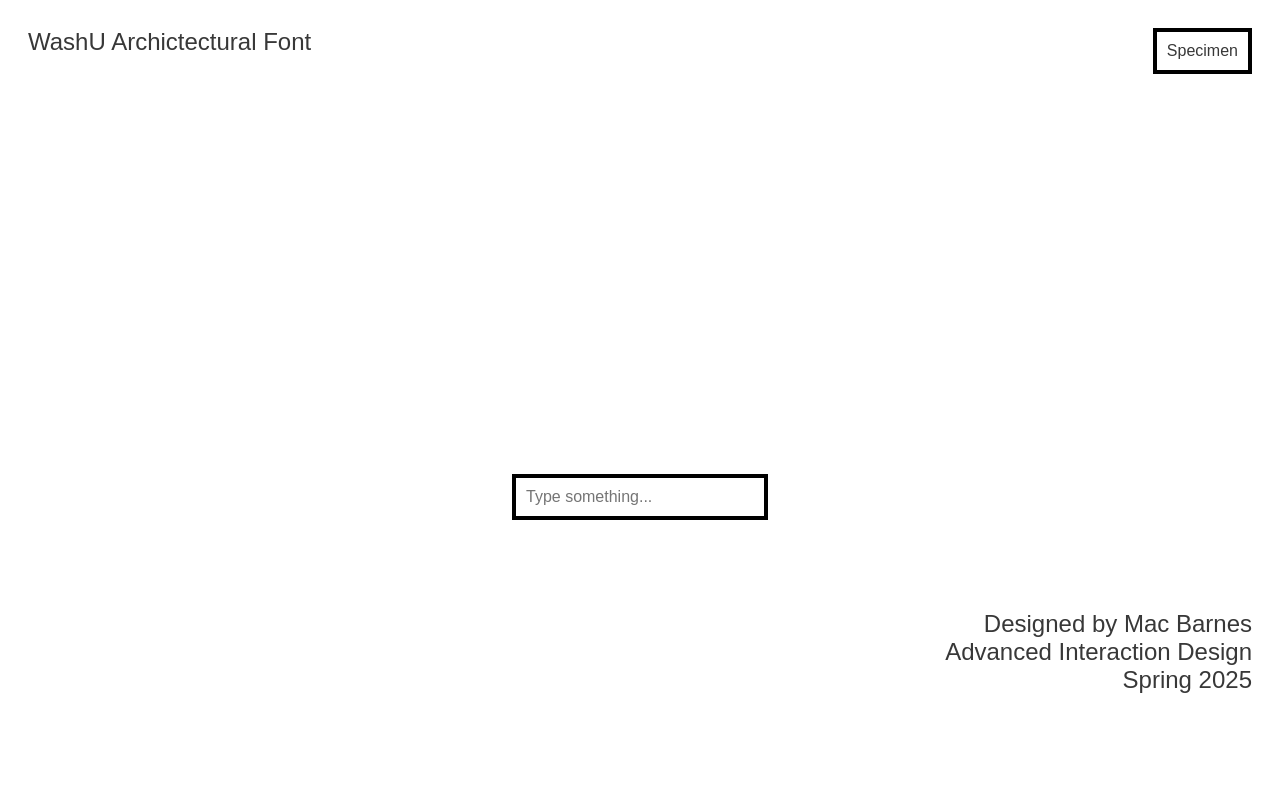
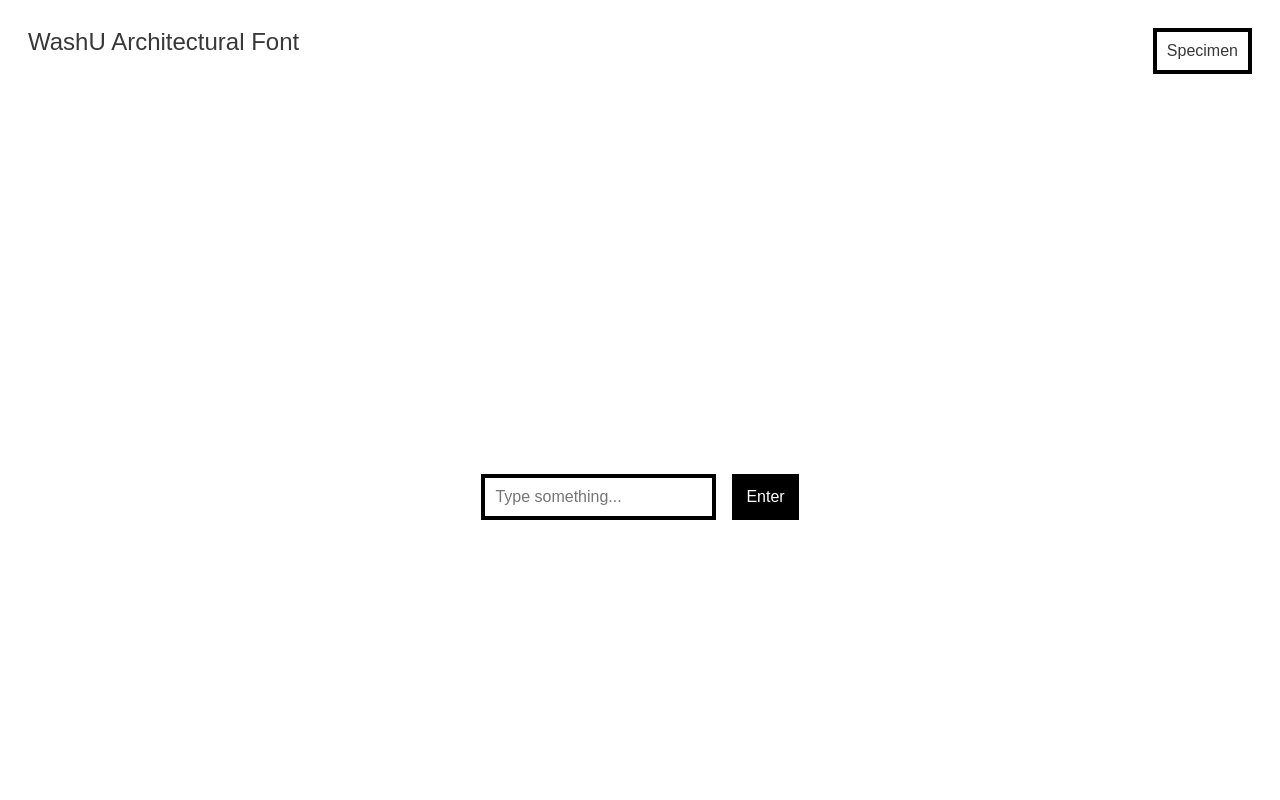
Before and after one commit to macbarnes04/washu-typeface, a React (Create React App) app: page / in a window 1280 px wide. Shown: the top 800 px of the page. Built offline with nearby package versions, Linux system fonts and the light colour scheme.

Commit message:
text display fixed

```diff
--- a/src/App.css
+++ b/src/App.css
@@ -9,22 +9,21 @@
 #text-main{
   display: flex;
   flex-direction: column;
+  justify-content: space-around;
   padding: 20px;
   margin-top: 5vh;
   margin-bottom: 12vh;
   width: 80vw;
   height: 70vh;
   justify-self: center;
-  justify-content: end;
+  justify-content: start;
   align-items: center;
   /* background-color: green; */
   object-fit: cover;
 }
 .text-box-container {
   position: relative;
-  bottom: 10%;
   z-index: 100;
-  width: 100%;
   display: flex;
   justify-content: center;
 }
@@ -39,14 +38,31 @@
   cursor: pointer;
 }
 
-input[type="text"] {
-  width: 100%;
+.enter{
   padding: 10px;
   font-size: 16px;
   border: 4px solid #000000;
   box-sizing: border-box;
-  width: 20vw;
-  position: absolute;
+  background-color: #000000;
+  color: white;
+}
+.enter:hover{
+  cursor: pointer;
+}
+
+#inputs{
+  display: flex;
+  justify-content: center;
+  gap: 1em;
+  width: 100%;
+  align-items: center;
+}
+
+input[type="text"] {
+  padding: 10px;
+  font-size: 16px;
+  border: 4px solid #000000;
+  box-sizing: border-box;
 }
 
 img{
@@ -81,12 +97,6 @@ body {
 /* Make sure the body takes the full height */
 
 /* This will ensure that the Stage and Layer are contained inside the page properly */
-#text-main {
-  display: flex;
-  justify-content: space-around;
-  align-items: center;
-  height: 20%;
-  width: 100%; /* Ensure the Stage spans the entire width */
-}
+
 
 /* Optional: Add some margin to the footer if needed */
--- a/src/pages/home.js
+++ b/src/pages/home.js
@@ -51,41 +51,50 @@ const Home = () => {
   return (
     <div className="App">
       <div className="header">
-        WashU Archictectural Font
+        WashU Architectural Font
         <div className="button" onClick={() => navigate("/fullfont")}>
           Specimen
         </div>
       </div>
       <div id="text-main">
-        <Stage
-          width={window.innerWidth}
-          height={window.innerHeight * 0.4} // Set canvas height to 40% of the page height
-        >
+        <Stage width={window.innerWidth} height={window.innerHeight * 0.4}>
           <Layer>
-            {images.map((image, index) => {
-              const imageAspectRatio = image.height / image.width;
-              const height = 310;
-              const width = height / imageAspectRatio;
+            {(() => {
+              // 1. Compute total width of all images including spacing
+              const totalWidth = images.reduce((sum, image) => {
+                const imageAspectRatio = image.width / image.height;
+                const width = 151 * imageAspectRatio; // Maintain aspect ratio
+                return sum + width + 30; // Add width of image + spacing
+              }, -60); // Start at -60 to ignore the last extra gap
 
-              // Dynamically adjust the x-position based on the image width and a fixed gap
-              const gap = 20; // Space between the images
-              const xPosition = 50 + (index * (width + gap)); // Include the gap in the position
+              const startX = (window.innerWidth / 2) - (totalWidth / 2); // Centering Fix
+
+              let currentX = startX; // Track x-position dynamically
+
+              return images.map((image, index) => {
+                const imageAspectRatio = image.width / image.height;
+                const height = 151; // Fixed height
+                const width = height * imageAspectRatio; // Maintain aspect ratio
+
+                const xPosition = currentX; // Store the current position
+                currentX += width + 30; // Move position for next image
 
                 return (
-                image && (
                   <KonvaImage
                     key={index}
                     image={image}
                     x={xPosition}
-                    y={10} // Adjust y for centering vertically within the Stage
-                    width={width} // Fixed width
-                    height={height} // Auto height based on the aspect ratio
+                    y={10} // Adjust as needed
+                    width={width}
+                    height={height}
                   />
-                )
                 );
-            })}
+              });
+            })()}
           </Layer>
         </Stage>
+
+        <div id="inputs">
           <div className="text-box-container">
             <input
               type="text"
@@ -96,6 +105,12 @@ const Home = () => {
               value={text}
             />
           </div>
+          <div className="enter">
+          Enter
+        </div>
+        </div>
+
+
       </div>
       <div className="footer">
         Designed by Mac Barnes <br />
```
Lines whose indentation alone changed are shown as unchanged.
